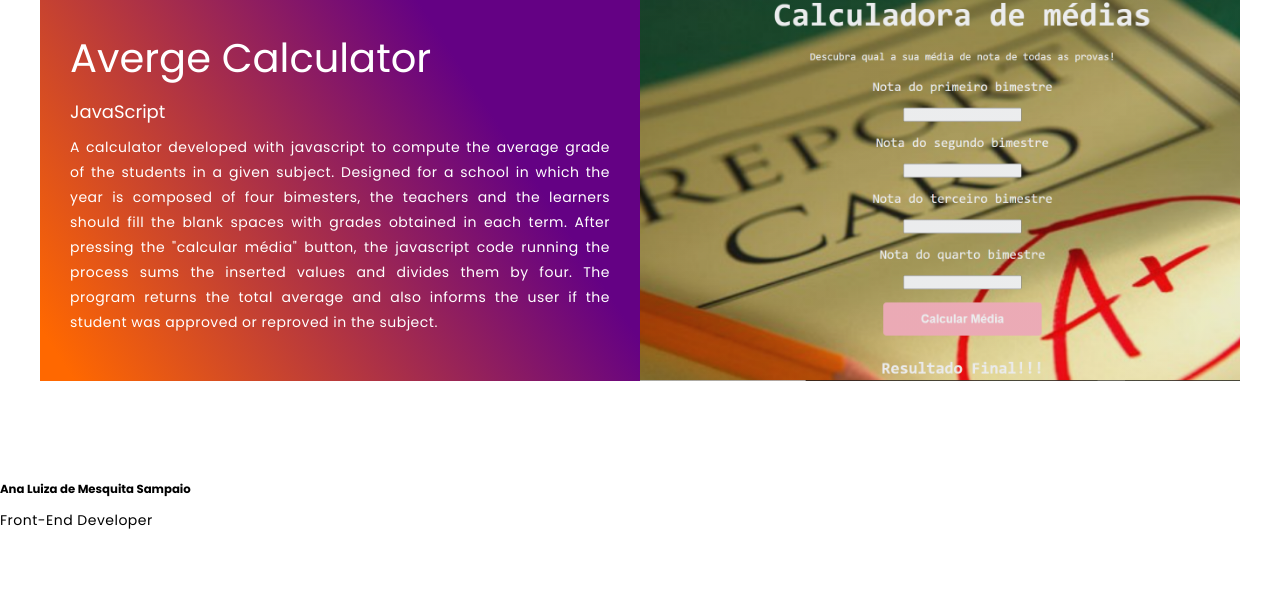
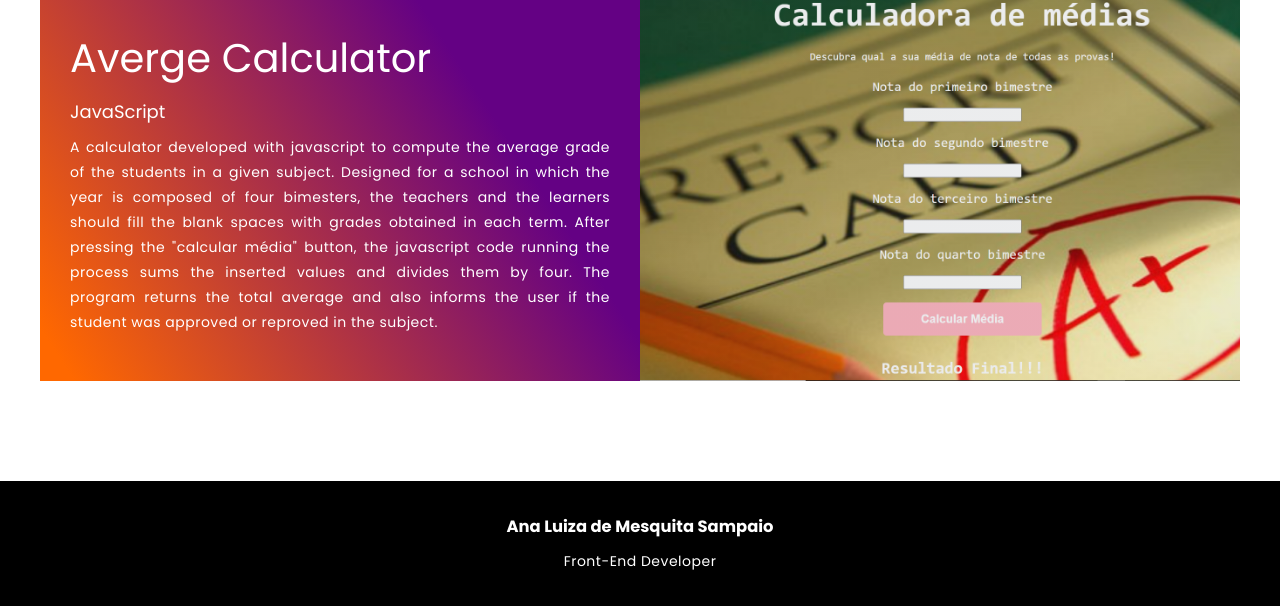
Before and after one commit to Ana-Luiza-Sampaio/portifolio, a plain HTML site: page index.html in a window 1280 px wide. Shown: the part 4844-5450 px from the top of the page. Before the commit the page ends 5377 px from the top, so only its background shows below. Drawn offline with Linux system fonts and the light colour scheme.

Commit message:
Update style_portfolio.css

```diff
--- a/style_portfolio.css
+++ b/style_portfolio.css
@@ -244,6 +244,36 @@ p{
 a{
     text-decoration: none;
 }
+/*configurações do footer*/
+footer{
+    background-color: black;
+}
+footer .menu-footer{
+    display: flex;
+    align-items: center;
+    justify-content: right;
+    max-width: 980px;
+    height: 125px;
+    margin: auto;
+    padding: 0px 20px;
+}
+.menu-footer-section{
+    display: flex;
+    align-items: center;
+    justify-content: right;
+    max-width: 980px;
+    height: 55px;
+    margin: auto;
+    padding: 0px 20px;
+}
+.container-footer-menu{
+    text-align: center;
+    text-decoration: none;
+    color: white;
+    font-size: 14px;
+    padding: 24px;
+    transition: all 250ms linear 0s;
+}
 /*media Query*/
 @media only screen and (min-width: 768px){
     #portfolio .project-item{
```
